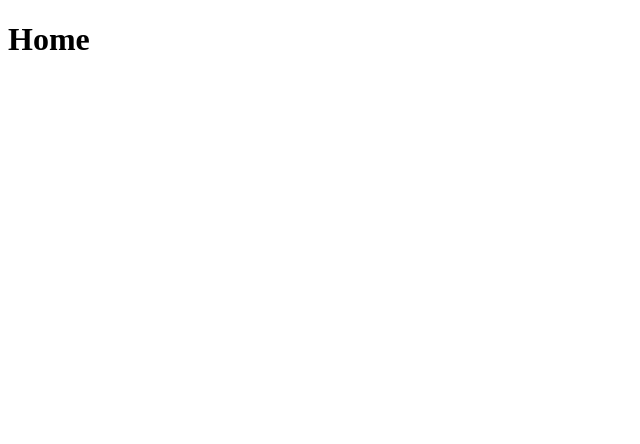
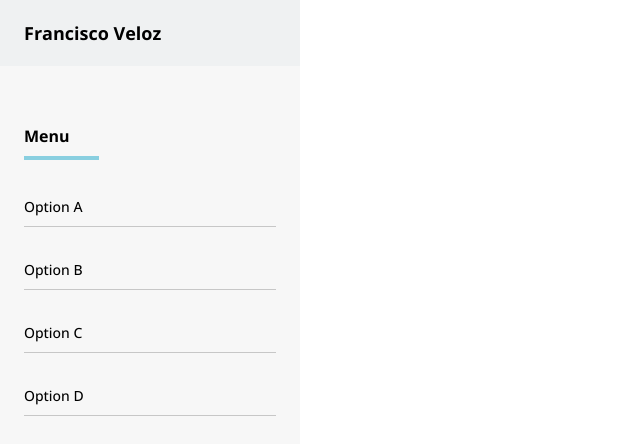
Before and after one commit to FranciscoVeloz1/Portfolio, a React app: page / in a window 1280 px wide. Shown: the top 444 px of the page, without its empty margins (0-640 px from the left). Built offline with nearby package versions, Linux system fonts and the light colour scheme.

Commit message:
Terminamos la sidebar

```diff
--- a/public/index.html
+++ b/public/index.html
@@ -4,6 +4,12 @@
     <meta charset="UTF-8" />
     <meta http-equiv="X-UA-Compatible" content="IE=edge" />
     <meta name="viewport" content="width=device-width, initial-scale=1.0" />
+    <link rel="preconnect" href="https://fonts.googleapis.com" />
+    <link rel="preconnect" href="https://fonts.gstatic.com" crossorigin />
+    <link
+      href="https://fonts.googleapis.com/css2?family=Open+Sans:wght@300;500;700&display=swap"
+      rel="stylesheet"
+    />
     <title>React template</title>
   </head>
   <body>
--- /dev/null
+++ b/src/components/Sidebar.jsx
@@ -0,0 +1,36 @@
+import React from "react";
+import { Link } from "react-router-dom";
+
+//Importing styles and assets
+import "@styles/components/Sidebar.scss";
+
+const Sidebar = ({ toggle, setToggle }) => {
+  return (
+    <nav className={toggle ? "sidebar active" : "sidebar"}>
+      <div className="sidebar-header">
+        <p>Francisco Veloz</p>
+      </div>
+
+      <div className="sidebar-content">
+        <p>Menu</p>
+
+        <ul>
+          <li>
+            <Link to="#">Option A</Link>
+          </li>
+          <li>
+            <Link to="#">Option B</Link>
+          </li>
+          <li>
+            <Link to="#">Option C</Link>
+          </li>
+          <li>
+            <Link to="#">Option D</Link>
+          </li>
+        </ul>
+      </div>
+    </nav>
+  );
+};
+
+export default Sidebar;
--- a/src/containers/Layout.jsx
+++ b/src/containers/Layout.jsx
@@ -1,9 +1,20 @@
-import React from "react";
+import React, { useState } from "react";
+
+//Importing components
+import Sidebar from "@components/Sidebar";
 
 const Layout = ({ children }) => {
+  const [toggle, setToggle] = useState(false);
+
   return (
-    <div className="Layout">
-      {children}
+    <div className="main-container">
+      <Sidebar setToggle={setToggle} toggle={toggle} />
+
+      <div className={toggle ? "main-content active" : "main-content"}>
+        <button onClick={() => setToggle(!toggle)}>Toggle</button>
+
+        {children}
+      </div>
     </div>
   );
 };
--- a/src/routes/App.jsx
+++ b/src/routes/App.jsx
@@ -1,11 +1,17 @@
 import React from "react";
 import { BrowserRouter, Route, Routes } from "react-router-dom";
+
+//Importing pages and layout
 import Layout from "@containers/Layout";
 import Home from "@pages/Home";
 import NotFound from "@pages/NotFound";
 
+//Importing context
 import AppContext from "@context/AppContext";
 import useInitialState from "@hooks/useInitialState";
+
+//Importing styles and assets
+import "@styles/App.scss"
 
 const App = () => {
   const initialState = useInitialState();
--- /dev/null
+++ b/src/styles/App.scss
@@ -0,0 +1,80 @@
+@import "./Vars.scss";
+
+* {
+  margin: 0;
+  padding: 0;
+  border: 0;
+  vertical-align: baseline;
+}
+
+/* HTML5 display-role reset for older browsers */
+article,
+aside,
+details,
+figcaption,
+figure,
+footer,
+header,
+hgroup,
+menu,
+nav,
+section {
+  display: block;
+}
+
+body {
+  line-height: 1;
+  font-family: "Open Sans", sans-serif;
+}
+
+a {
+  text-decoration: none;
+}
+
+ol,
+ul {
+  list-style: none;
+}
+
+blockquote,
+q {
+  quotes: none;
+}
+
+blockquote:before,
+blockquote:after,
+q:before,
+q:after {
+  content: "";
+  content: none;
+}
+
+table {
+  border-collapse: collapse;
+  border-spacing: 0;
+}
+
+.main-container {
+  display: flex;
+  height: 100%;
+}
+
+.main-content {
+  position: relative;
+  min-width: 0;
+  flex-grow: 1;
+  min-height: calc(100vh - 56px);
+  margin-left: -300px;
+  padding: 24px;
+}
+
+.main-content.active {
+  margin-left: -300px;
+}
+
+@media (min-width: 992px) {
+  .main-content {
+    margin-left: 0;
+    transition: margin 0.5s ease-in-out;
+  }
+}
--- /dev/null
+++ b/src/styles/Vars.scss
@@ -0,0 +1,7 @@
+$gray: #c7c7c7;
+$blue: #89cfe0;
+$light-gray: #eff1f2;
+$very-light-gray: #f7f7f7;
+$sm: 14px;
+$md: 16px;
+$lg: 18px;
--- /dev/null
+++ b/src/styles/components/Sidebar.scss
@@ -0,0 +1,65 @@
+@import "../Vars.scss";
+
+nav {
+  display: flex;
+}
+
+.sidebar {
+  flex-basis: 300px;
+  flex-shrink: 0;
+  transition: transform 0.5s ease-in-out;
+  z-index: 100;
+  height: 100vh;
+  background-color: $very-light-gray;
+  box-sizing: border-box;
+}
+
+.sidebar.active {
+  transform: translateX(-300px);
+}
+
+.sidebar-header {
+  padding: 24px;
+  margin-bottom: 38px;
+  background-color: $light-gray;
+}
+
+.sidebar-header p {
+  font-size: $lg;
+  font-weight: bold;
+}
+
+.sidebar-content {
+  padding: 24px;
+}
+
+.sidebar-content p {
+  font-size: $md;
+  font-weight: bold;
+  width: 75px;
+  padding-bottom: 12px;
+  border-bottom: 4px solid $blue;
+  margin-bottom: 38px;
+}
+
+.sidebar-content ul li {
+  margin-bottom: 34px;
+  padding-bottom: 12px;
+  border-bottom: 1px solid $gray;
+}
+
+.sidebar-content ul li a {
+  font-size: $sm;
+  color: black;
+  transition: 250ms all;
+}
+
+.sidebar-content ul li a:hover {
+  color: $blue;
+}
+
+@media (min-width: 992px) {
+  .sidebar {
+    transform: translateX(0);
+  }
+}
```
